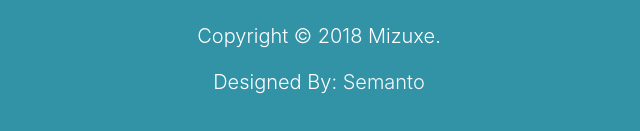
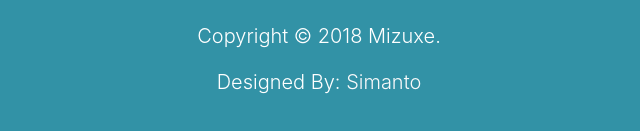
Before and after one commit to FreelancerTeam24h/Mizuxe-project, a plain HTML site: page index.html in a window 1280 px wide. Shown: the part 3182-3313 px from the top of the page, 321-961 px from the left. Drawn offline with Linux system fonts and the light colour scheme.

Commit message:
Update index.html

```diff
--- a/index.html
+++ b/index.html
@@ -368,7 +368,7 @@
                     <p>
                         <p class="lead">Copyright © 2018 Mizuxe.</p>
                     </p>
-                    <span class="lead">Designed By: <a class="text-light"href="http://www.fb.com/jim islam semanto" target="blank">Semanto</a> </span>
+                    <span class="lead">Designed By: <a class="text-light"href="http://www.fb.com/jim islam semanto" target="blank">Simanto</a> </span>
                 </div>
             </div>
         </div>
```
